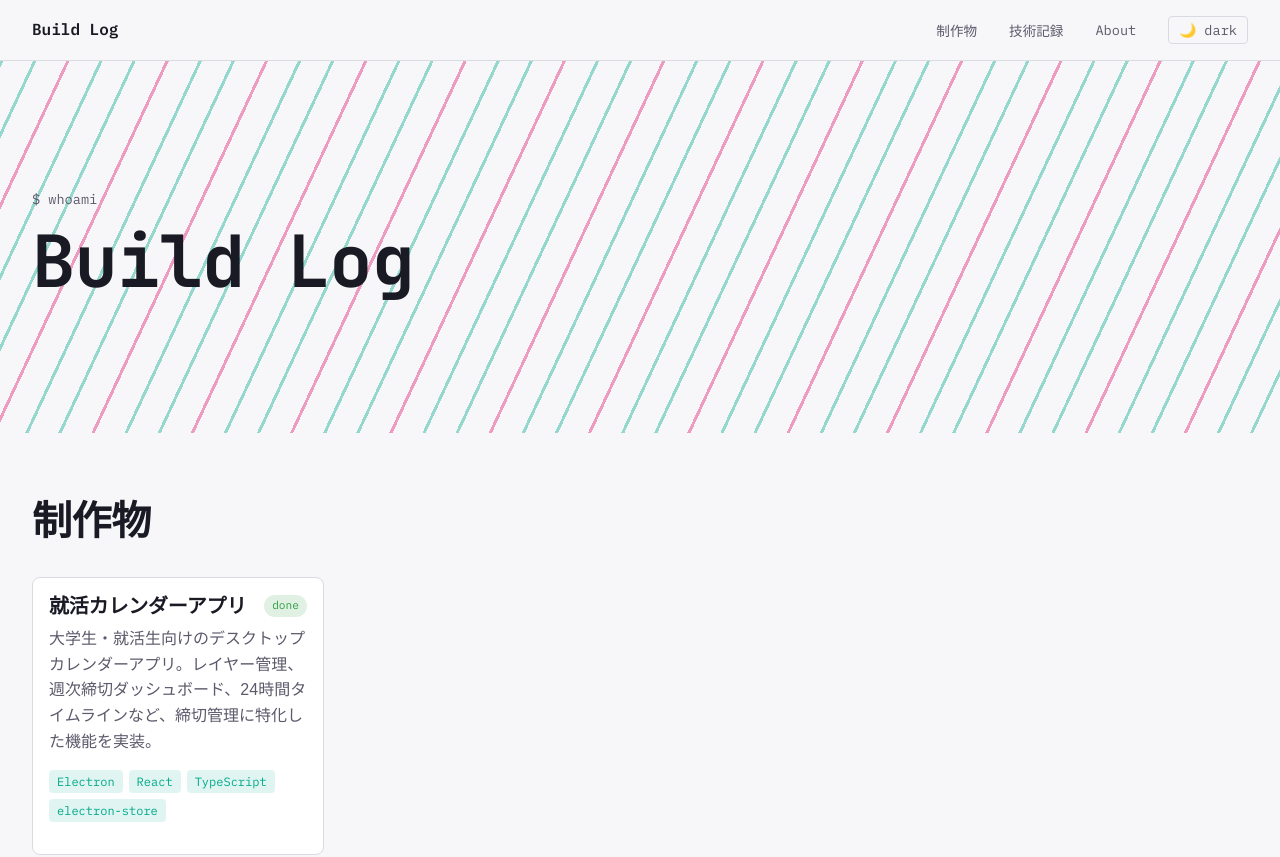
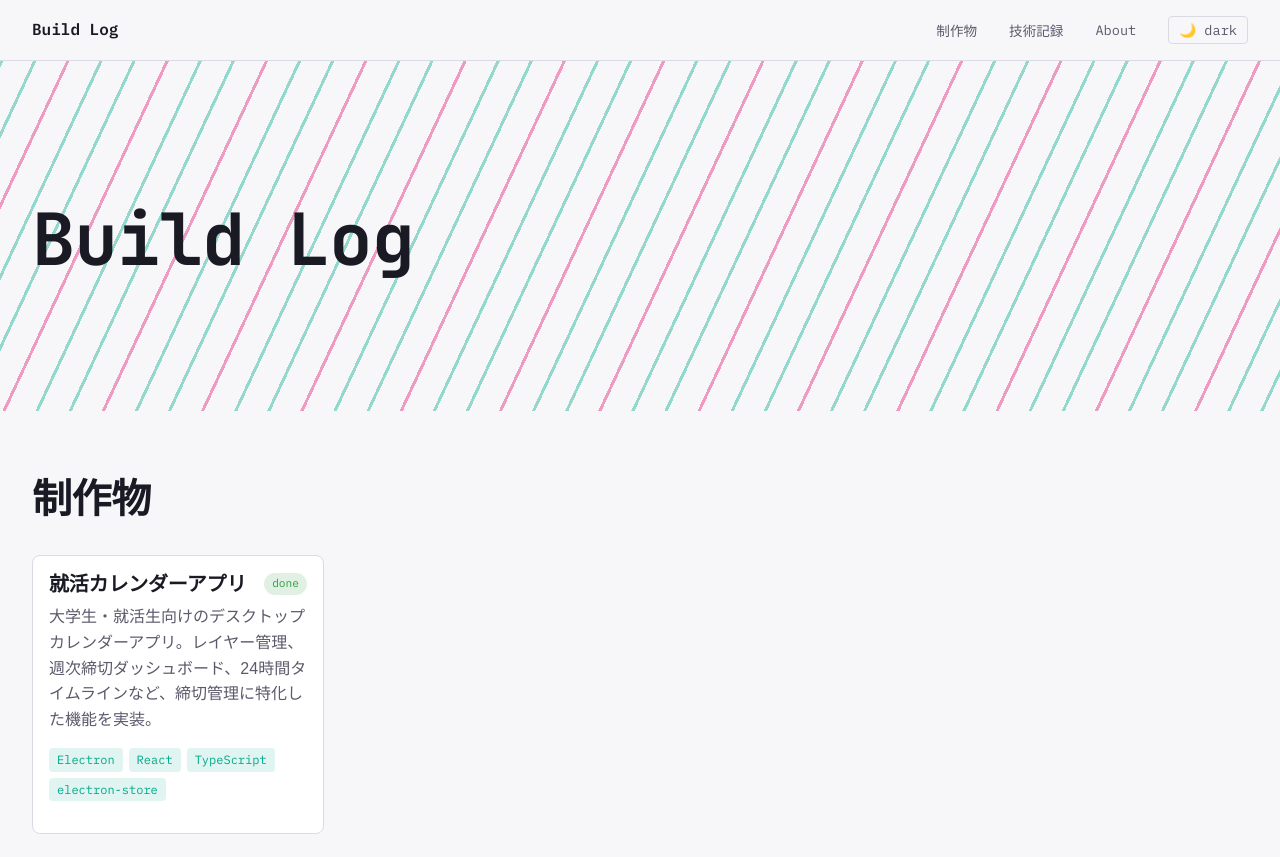
Before and after one commit to tebasakiumai/dev-portfolio, a React (Vite) app: page /#/ in a window 1280 px wide. Shown: the top 857 px of the page. Built offline with nearby package versions, Linux system fonts and the light colour scheme; a web font is replaced by a local one.

Commit message:
Remove hero eyebrow label

```diff
--- a/src/pages/Home.tsx
+++ b/src/pages/Home.tsx
@@ -17,9 +17,6 @@
   return (
     <div>
       <section className="hero">
-        <p className="mono" style={{ color: 'var(--color-text-muted)', fontSize: '0.85rem' }}>
-          $ whoami
-        </p>
         <h1 style={{ fontSize: 'var(--fs-hero)', marginTop: '0.5rem' }}>
           Build Log
         </h1>
```
